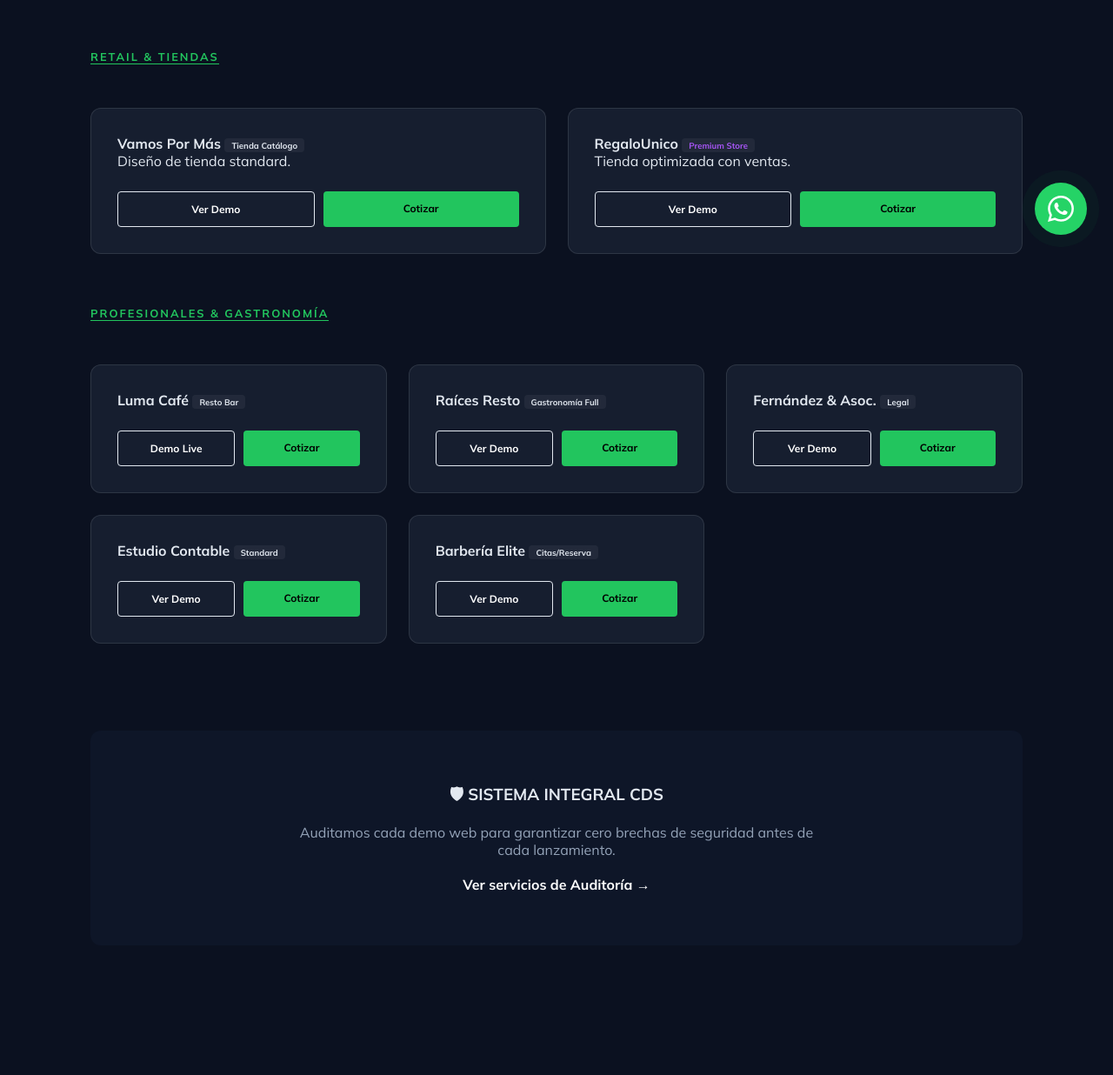
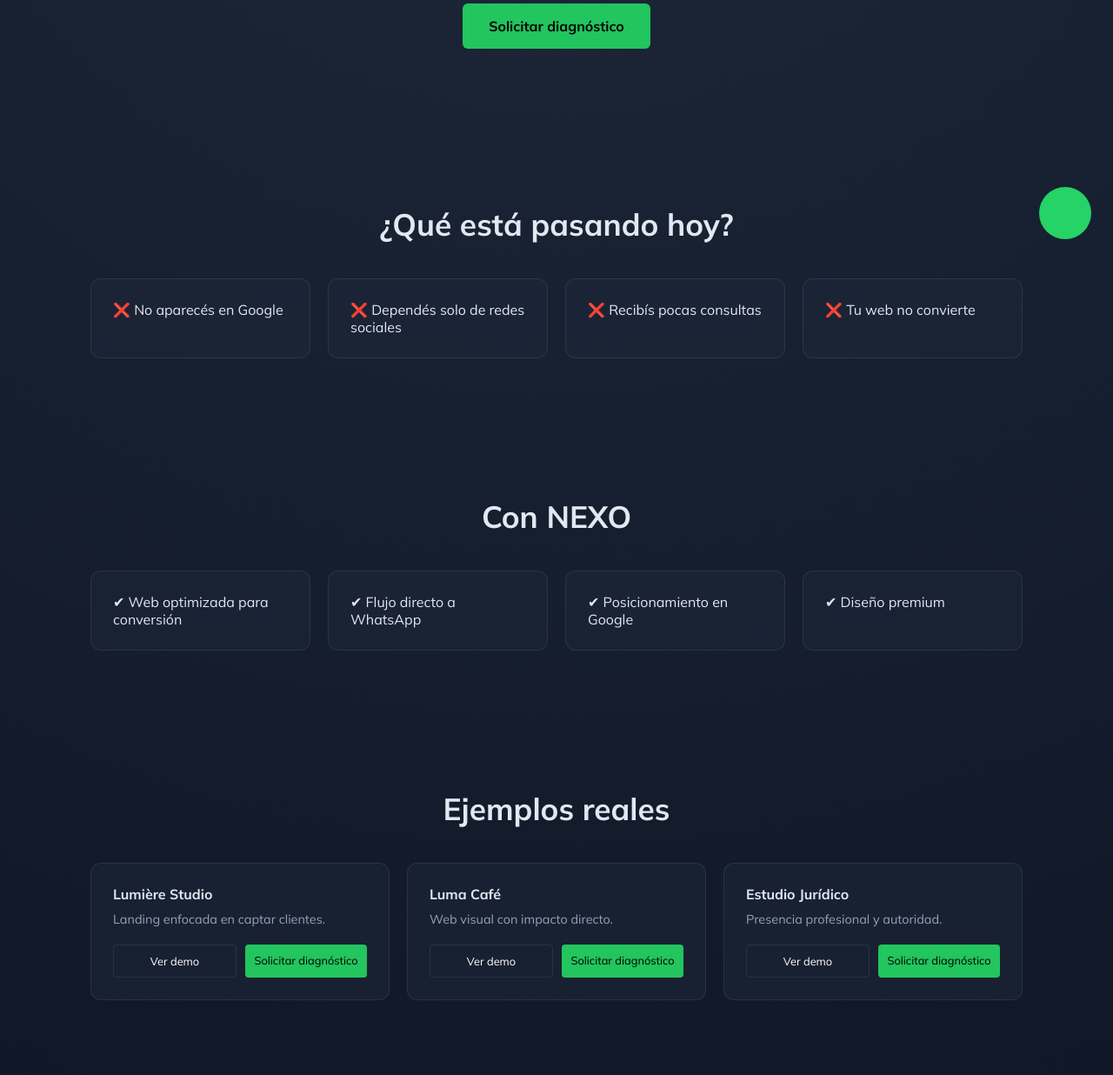
Before and after one commit to consultoriainformaticacds/nexo-landing, a website: page index.html in a window 1280 px wide. Shown: the part 500-1736 px from the top of the page at 87% size. Drawn offline with Linux system fonts and the light colour scheme.

Commit message:
Update Nexo con Chat GPT

```diff
--- a/index.html
+++ b/index.html
@@ -1,69 +1,245 @@
 <!DOCTYPE html>
 <html lang="es">
 <head>
-  <meta charset="UTF-8" />
-  <title>Catálogo NEXO | Demos de Suurcursales Digitales en Vivo</title>
-  <meta name="viewport" content="width=device-width, initial-scale=1.0" />
-  <link href="https://fonts.googleapis.com/css2?family=Rajdhani:wght@700&family=Mulish:wght@300;400;700&display=swap" rel="stylesheet" />
-  <style>
-    :root { --bg: #0b1120; --card: rgba(30, 41, 59, 0.6); --accent: #22c55e; --text: #e2e8f0; --dim: #94a3b8; }
-    * { margin: 0; padding: 0; box-sizing: border-box; }
-    body { background-color: var(--bg); color: var(--text); font-family: 'Mulish', sans-serif; }
-    nav { position: fixed; top: 0; width: 100%; display: flex; justify-content: space-between; padding: 20px 5%; background: rgba(11, 17, 32, 0.9); backdrop-filter: blur(15px); border-bottom: 1px solid rgba(255,255,255,0.05); z-index: 1000; }
-    .nav-btn-back { color: var(--dim); text-decoration: none; font-weight: 700; border: 1px solid rgba(255,255,255,0.1); padding: 8px 15px; border-radius: 4px; }
+<meta charset="UTF-8">
+<meta name="viewport" content="width=device-width, initial-scale=1.0">
 
-    .main { max-width: 1200px; margin: 0 auto; padding: 140px 5% 60px; }
-    .grid { display: grid; grid-template-columns: repeat(auto-fit, minmax(320px, 1fr)); gap: 25px; margin-top: 50px; }
-    .rubro-h2 { color: var(--accent); letter-spacing: 2px; text-transform: uppercase; font-size: 0.8rem; margin-top: 60px; border-bottom: 1px solid var(--accent); width: fit-content; }
+<title>NEXO | Webs que generan clientes todos los días</title>
+<meta name="description" content="Desarrollamos webs premium optimizadas para generar clientes desde Google. Solicita tu diagnóstico.">
 
-    .demo-card { background: var(--card); border: 1px solid rgba(255,255,255,0.1); padding: 30px; border-radius: 12px; transition: 0.3s; position: relative; }
-    .demo-card:hover { border-color: var(--accent); transform: translateY(-8px); }
-    .nivel { background: rgba(255,255,255,0.05); padding: 2px 8px; font-size: 0.6rem; border-radius: 4px; font-weight: 700; }
-    .btn-wrap { display: flex; gap: 10px; margin-top: 25px; }
-    .btn-wrap a { flex: 1; text-align: center; text-decoration: none; padding: 12px; font-size: 0.75rem; font-weight: 800; border-radius: 4px; }
-    .v { border: 1px solid var(--text); color: #fff; }
-    .q { background: var(--accent); color: #000; }
+<link href="https://fonts.googleapis.com/css2?family=Rajdhani:wght@600;700&family=Mulish:wght@300;400;600;700&display=swap" rel="stylesheet">
 
-    #wa-float { position: fixed; bottom: 30px; right: 30px; background: #25d366; width: 60px; height: 60px; border-radius: 50%; display: flex; align-items: center; justify-content: center; z-index: 2000; animation: pulse 2s infinite; }
-    @keyframes pulse { 0% { box-shadow: 0 0 0 0 rgba(37,211,102,0.7); } 70% { box-shadow: 0 0 0 15px rgba(37,211,102,0); } 100% { box-shadow: 0 0 0 0 rgba(37,211,102,0); } }
-  </style>
+<style>
+:root{
+  --bg:#0b1120;
+  --card:rgba(30,41,59,0.5);
+  --accent:#22c55e;
+  --text:#e2e8f0;
+  --dim:#94a3b8;
+  --border:rgba(255,255,255,0.08);
+}
+
+*{margin:0;padding:0;box-sizing:border-box}
+body{
+  background:radial-gradient(circle at top,#1e293b,#0b1120);
+  color:var(--text);
+  font-family:'Mulish',sans-serif;
+}
+
+/* NAV */
+nav{
+  position:fixed;
+  top:0;
+  width:100%;
+  padding:15px 5%;
+  display:flex;
+  justify-content:space-between;
+  background:rgba(11,17,32,0.8);
+  backdrop-filter:blur(10px);
+  border-bottom:1px solid var(--border);
+  z-index:1000;
+}
+
+/* HERO */
+.hero{
+  padding:160px 5% 100px;
+  text-align:center;
+  max-width:900px;
+  margin:auto;
+}
+.hero h1{
+  font-size:clamp(2.5rem,6vw,4.5rem);
+}
+.hero span{color:var(--accent)}
+.hero p{
+  color:var(--dim);
+  margin:20px 0 30px;
+  font-size:1.2rem;
+}
+
+.btn{
+  background:var(--accent);
+  color:#000;
+  padding:16px 30px;
+  text-decoration:none;
+  font-weight:800;
+  border-radius:6px;
+  display:inline-block;
+  transition:.3s;
+}
+.btn:hover{transform:translateY(-3px)}
+
+/* SECTIONS */
+section{
+  padding:80px 5%;
+  max-width:1200px;
+  margin:auto;
+}
+
+h2{
+  text-align:center;
+  margin-bottom:40px;
+  font-size:2.2rem;
+}
+
+/* PROBLEM */
+.grid{
+  display:grid;
+  grid-template-columns:repeat(auto-fit,minmax(250px,1fr));
+  gap:20px;
+}
+
+.card{
+  background:var(--card);
+  padding:25px;
+  border-radius:12px;
+  border:1px solid var(--border);
+}
+
+/* DEMOS */
+.demo{
+  background:var(--card);
+  padding:25px;
+  border-radius:12px;
+  border:1px solid var(--border);
+  transition:.3s;
+}
+.demo:hover{
+  transform:translateY(-6px);
+  border-color:var(--accent);
+}
+
+.demo h4{margin-bottom:10px}
+.demo p{color:var(--dim);font-size:.9rem}
+
+.actions{
+  display:flex;
+  gap:10px;
+  margin-top:20px;
+}
+.actions a{
+  flex:1;
+  text-align:center;
+  padding:10px;
+  text-decoration:none;
+  border-radius:4px;
+  font-size:.8rem;
+}
+.ver{border:1px solid var(--border);color:#fff}
+.cta{background:var(--accent);color:#000}
+
+/* CTA FINAL */
+.cta-final{
+  text-align:center;
+  padding:100px 5%;
+}
+
+footer{
+  text-align:center;
+  padding:40px;
+  opacity:.5;
+}
+
+/* WHATSAPP */
+#wa{
+  position:fixed;
+  bottom:25px;
+  right:25px;
+  background:#25d366;
+  width:60px;
+  height:60px;
+  border-radius:50%;
+  display:flex;
+  align-items:center;
+  justify-content:center;
+}
+</style>
 </head>
+
 <body>
-  <nav><a href="#" style="text-decoration:none; color:#fff; font-size:1.6rem; font-weight:900;">NEXO<span>.</span></a><a href="https://nexoweb.pages.dev/" class="nav-btn-back">← Volver a Agencia</a></nav>
 
-  <div class="main">
-    <div style="background:rgba(255,255,255,0.03); border:1px dashed var(--accent); padding:20px; border-radius:8px; text-align:center;">📄 Propuestas Comerciales en PDF · Entrega formal · Solicite modelo de prueba por WhatsApp</div>
+<nav>
+  <strong>NEXO</strong>
+</nav>
 
-    <h2 class="rubro-h2">Estética & Spas</h2>
-    <div class="grid">
-      <div class="demo-card"><h4>Lumière Estudio <span class="nivel">Landing</span></h4><p>Página rápida de servicios.</p><div class="btn-wrap"><a href="demo-estetica-landing.html" class="v">Ver Demo</a><a href="https://wa.me/5491124632544" class="q">Quiero esto</a></div></div>
-      <div class="demo-card"><h4>Lumière Estudio <span class="nivel" style="color:#00f2ff">Standard</span></h4><p>Web multi-página completa.</p><div class="btn-wrap"><a href="demo-estetica-standard.html" class="v">Ver Demo</a><a href="https://wa.me/5491124632544" class="q">Quiero esto</a></div></div>
-      <div class="demo-card"><h4>Lumière Estudio <span class="nivel" style="color:#a855f7">Premium</span></h4><p>Diseño corporativo exclusivo.</p><div class="btn-wrap"><a href="demo-estetica-premium.html" class="v">Ver Demo</a><a href="https://wa.me/5491124632544" class="q">Quiero esto</a></div></div>
+<header class="hero">
+  <h1>Conseguí clientes todos los días desde <span>Google</span></h1>
+  <p>Desarrollamos webs premium diseñadas para convertir visitas en consultas reales.</p>
+  <a href="https://wa.me/5491124632544" class="btn">Solicitar diagnóstico</a>
+</header>
+
+<section>
+  <h2>¿Qué está pasando hoy?</h2>
+  <div class="grid">
+    <div class="card">❌ No aparecés en Google</div>
+    <div class="card">❌ Dependés solo de redes sociales</div>
+    <div class="card">❌ Recibís pocas consultas</div>
+    <div class="card">❌ Tu web no convierte</div>
+  </div>
+</section>
+
+<section>
+  <h2>Con NEXO</h2>
+  <div class="grid">
+    <div class="card">✔ Web optimizada para conversión</div>
+    <div class="card">✔ Flujo directo a WhatsApp</div>
+    <div class="card">✔ Posicionamiento en Google</div>
+    <div class="card">✔ Diseño premium</div>
+  </div>
+</section>
+
+<section>
+  <h2>Ejemplos reales</h2>
+  <div class="grid">
+
+    <div class="demo">
+      <h4>Lumière Studio</h4>
+      <p>Landing enfocada en captar clientes.</p>
+      <div class="actions">
+        <a href="demo-estetica-landing.html" class="ver">Ver demo</a>
+        <a href="https://wa.me/5491124632544" class="cta">Solicitar diagnóstico</a>
+      </div>
     </div>
 
-    <h2 class="rubro-h2">Retail & Tiendas</h2>
-    <div class="grid">
-      <div class="demo-card"><h4>Vamos Por Más <span class="nivel">Tienda Catálogo</span></h4><p>Diseño de tienda standard.</p><div class="btn-wrap"><a href="demo-tienda-standard.html" class="v">Ver Demo</a><a href="https://wa.me/5491124632544" class="q">Cotizar</a></div></div>
-      <div class="demo-card"><h4>RegaloUnico <span class="nivel" style="color:#a855f7">Premium Store</span></h4><p>Tienda optimizada con ventas.</p><div class="btn-wrap"><a href="demo-tienda-premium.html" class="v">Ver Demo</a><a href="https://wa.me/5491124632544" class="q">Cotizar</a></div></div>
+    <div class="demo">
+      <h4>Luma Café</h4>
+      <p>Web visual con impacto directo.</p>
+      <div class="actions">
+        <a href="#" class="ver">Ver demo</a>
+        <a href="https://wa.me/5491124632544" class="cta">Solicitar diagnóstico</a>
+      </div>
     </div>
 
-    <h2 class="rubro-h2">Profesionales & Gastronomía</h2>
-    <div class="grid">
-      <div class="demo-card"><h4>Luma Café <span class="nivel">Resto Bar</span></h4><div class="btn-wrap"><a href="https://web-luma-cafe.netlify.app/" class="v">Demo Live</a><a href="https://wa.me/5491124632544" class="q">Cotizar</a></div></div>
-      <div class="demo-card"><h4>Raíces Resto <span class="nivel">Gastronomía Full</span></h4><div class="btn-wrap"><a href="demo-restaurante.html" class="v">Ver Demo</a><a href="https://wa.me/5491124632544" class="q">Cotizar</a></div></div>
-      <div class="demo-card"><h4>Fernández & Asoc. <span class="nivel">Legal</span></h4><div class="btn-wrap"><a href="modelos/estudio-juridico.html" class="v">Ver Demo</a><a href="https://wa.me/5491124632544" class="q">Cotizar</a></div></div>
-      <div class="demo-card"><h4>Estudio Contable <span class="nivel">Standard</span></h4><div class="btn-wrap"><a href="demo-estudio-contable.html" class="v">Ver Demo</a><a href="https://wa.me/5491124632544" class="q">Cotizar</a></div></div>
-      <div class="demo-card"><h4>Barbería Elite <span class="nivel">Citas/Reserva</span></h4><div class="btn-wrap"><a href="demo-barberia.html" class="v">Ver Demo</a><a href="https://wa.me/5491124632544" class="q">Cotizar</a></div></div>
+    <div class="demo">
+      <h4>Estudio Jurídico</h4>
+      <p>Presencia profesional y autoridad.</p>
+      <div class="actions">
+        <a href="#" class="ver">Ver demo</a>
+        <a href="https://wa.me/5491124632544" class="cta">Solicitar diagnóstico</a>
+      </div>
     </div>
 
-    <section style="background:rgba(15,23,42,0.9); border:1px solid var(--accent-cds); padding:60px; border-radius:12px; margin:100px 0; text-align:center;">
-      <h3 style="color:var(--accent-cds); margin-bottom:15px">🛡 SISTEMA INTEGRAL CDS</h3>
-      <p style="color:var(--dim); max-width:600px; margin: 0 auto">Auditamos cada demo web para garantizar cero brechas de seguridad antes de cada lanzamiento.</p>
-      <a href="https://consultoriainformaticacds.pages.dev/" style="color:#fff; text-decoration:none; display:inline-block; margin-top:20px; font-weight:800">Ver servicios de Auditoría →</a>
-    </section>
   </div>
+</section>
 
-  <footer style="text-align:center; padding:50px; opacity:0.6; font-size:0.8rem">© 2026 Catálogo NEXO Ecosistema. Todos los derechos reservados.</footer>
-  <a href="https://wa.me/5491124632544" id="wa-float" target="_blank"><svg viewBox="0 0 24 24" fill="white" width="30" height="30"><path d="M17.472 14.382c-.297-.149-1.758-.867-2.03-.967-.273-.099-.471-.148-.67.15-.197.297-.767.966-.94 1.164-.173.199-.347.223-.644.075-.297-.15-1.255-.463-2.39-1.475-.883-.788-1.48-1.761-1.653-2.059-.173-.297-.018-.458.13-.606.134-.133.298-.347.446-.52.149-.174.198-.298.298-.497.099-.198.05-.371-.025-.52-.075-.149-.669-1.612-.916-2.207-.242-.579-.487-.5-.669-.51-.173-.008-.371-.01-.57-.01-.198 0-.52.074-.792.372-.272.297-1.04 1.016-1.04 2.479 0 1.462 1.065 2.875 1.213 3.074.149.198 2.096 3.2 5.077 4.487.709.306 1.262.489 1.694.625.712.227 1.36.195 1.871.118.571-.085 1.758-.719 2.006-1.413.248-.694.248-1.289.173-1.413-.074-.124-.272-.198-.57-.347m-5.421 7.403h-.004a9.87 9.87 0 01-5.031-1.378l-.361-.214-3.741.982.998-3.648-.235-.374a9.86 9.86 0 01-1.51-5.26c.001-5.45 4.436-9.884 9.888-9.884 2.64 0 5.122 1.03 6.988 2.898a9.825 9.825 0 012.893 6.994c-.003 5.45-4.437 9.884-9.885 9.884m8.413-18.297A11.815 11.815 0 0012.05 0C5.495 0 .16 5.335.157 11.892c0 2.096.547 4.142 1.588 5.945L.057 24l6.305-1.654a11.882 11.882 0 005.683 1.448h.005c6.554 0 11.89-5.335 11.893-11.893a11.821 11.821 0 00-3.48-8.413z"/></svg></a>
+<section>
+  <h2>Seguridad incluida</h2>
+  <p style="text-align:center;color:var(--dim);max-width:600px;margin:auto">
+    Cada web se entrega auditada y protegida. No es solo diseño, es infraestructura lista para operar sin riesgos.
+  </p>
+</section>
+
+<section class="cta-final">
+  <h2>Escalá tu negocio</h2>
+  <p style="color:var(--dim);margin:20px 0 30px">Con pocos clientes nuevos ya recuperás la inversión.</p>
+  <a href="https://wa.me/5491124632544" class="btn">Solicitar diagnóstico</a>
+</section>
+
+<footer>
+  © 2026 NEXO
+</footer>
+
+<a id="wa" href="https://wa.me/5491124632544"></a>
+
 </body>
 </html>
```
